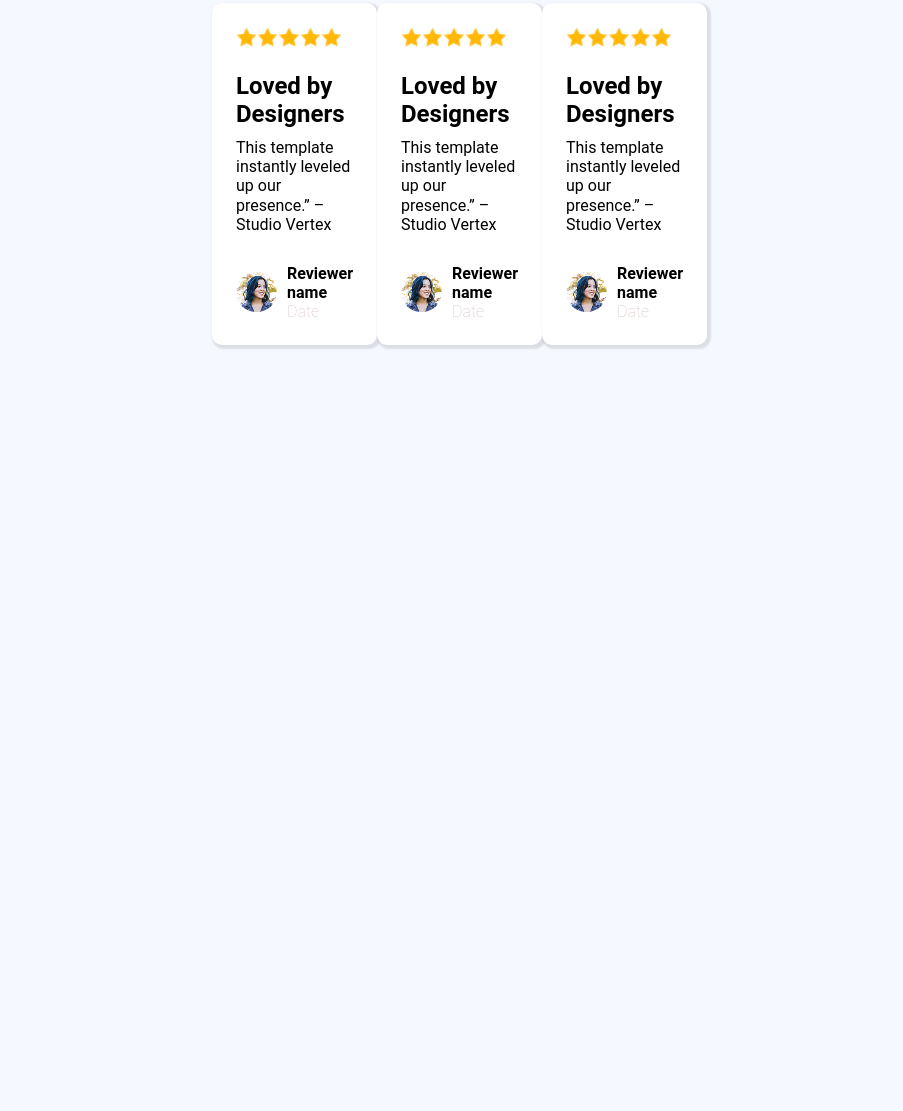
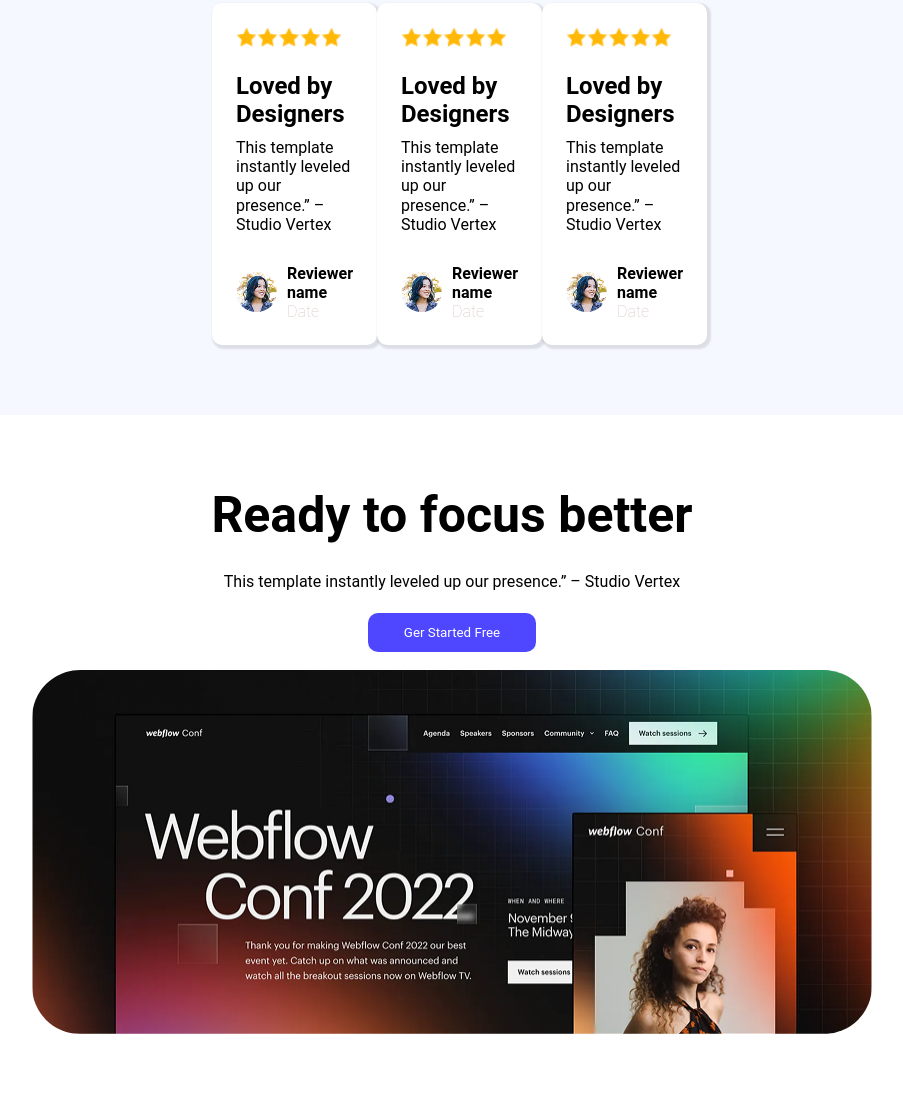
Before and after one commit to shams-labib/Assignment1-by-programming-hero, a plain HTML site: page index.html in a window 1280 px wide. Shown: the part 1639-2750 px from the top of the page, without its empty margins (188-1091 px from the left). Before the commit the page ends 2054 px from the top, so only its background shows below. Drawn offline with Linux system fonts and the light colour scheme.

Commit message:
add this extra file

```diff
--- a/index.html
+++ b/index.html
@@ -109,7 +109,16 @@
         </div>
     </section>
     <section class="extra-section">
-
+        <div class="extra-container">
+            <div class="extra-text">
+                <h1 class="extra-title">Ready to focus better</h1>
+                <p class="extra-sub-title">This template instantly leveled up our presence.” – Studio Vertex</p>
+                <button class="extra-button">Ger Started Free</button>
+            </div>
+            <div class="extra-image">
+                <img src="important-image/wc-big.png" alt="">
+            </div>
+        </div>
     </section>
 </body>
 </html>
--- a/styles/project.css
+++ b/styles/project.css
@@ -165,3 +165,37 @@ nav h1 {
     margin-top: 10px;
     line-height: 1.2;
 }
+.extra-section {
+    display: flex;
+    justify-content: center;
+    align-items: center;
+}
+.extra-container {
+    width: 1140px;
+    height: 696px;
+    padding: 71px 150px;
+    background-color: #FFFFFF;
+    text-align: center;
+    border-radius: 14px;
+}
+.extra-title {
+    font-size: 50px;
+    font-weight: bold;
+    margin-bottom: 28px;
+}
+.extra-sub-title {
+    margin-bottom: 22px;
+}
+.extra-button {
+    background-color: #4E47FF;
+    padding: 12px 36px;
+    border: none;
+    color: white;
+    border-radius: 10px;
+    margin-bottom: 18px;
+}
+.extra-image img {
+    width: 840px;
+    height: 364px;
+    border-radius: 48px;
+}
```
